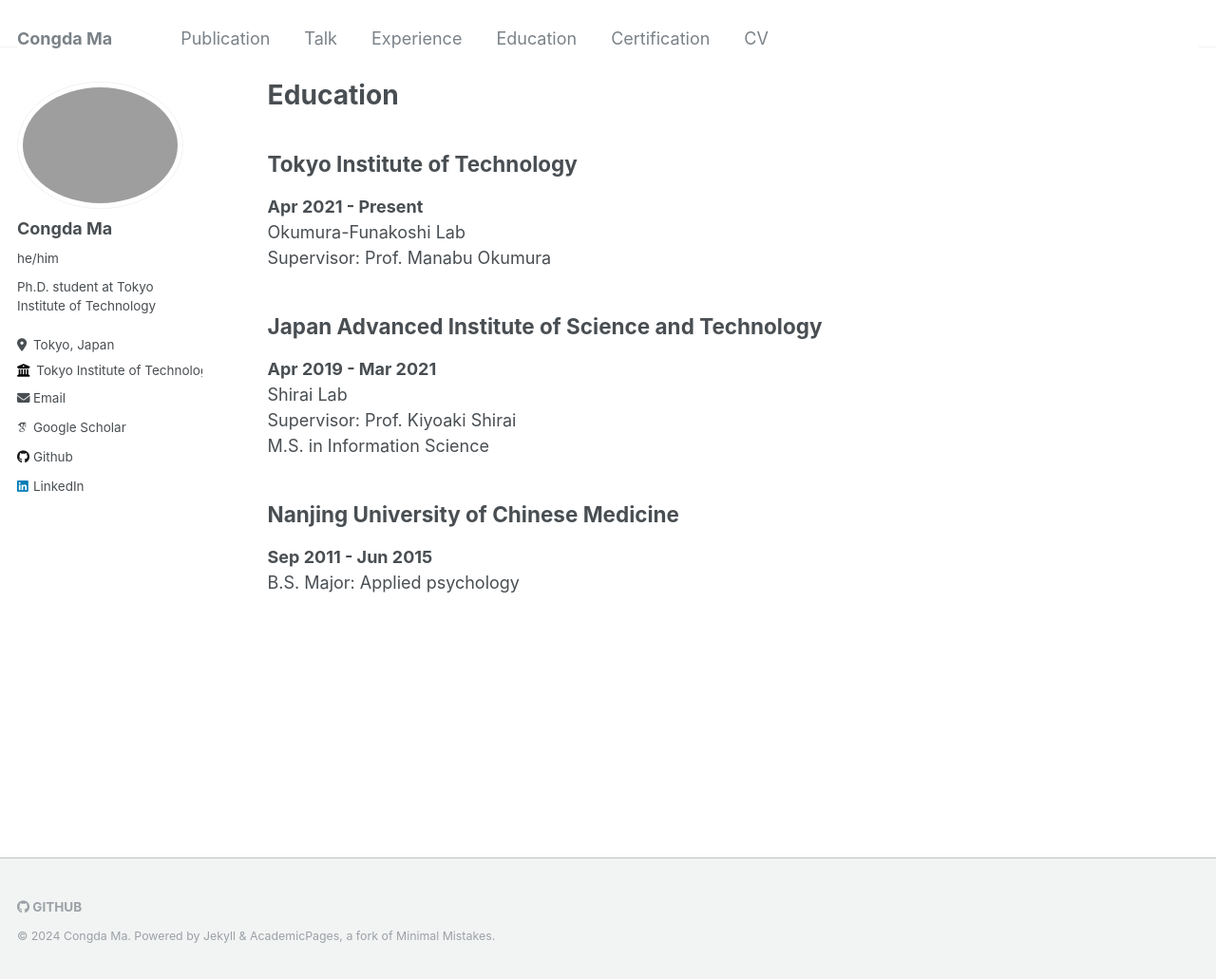
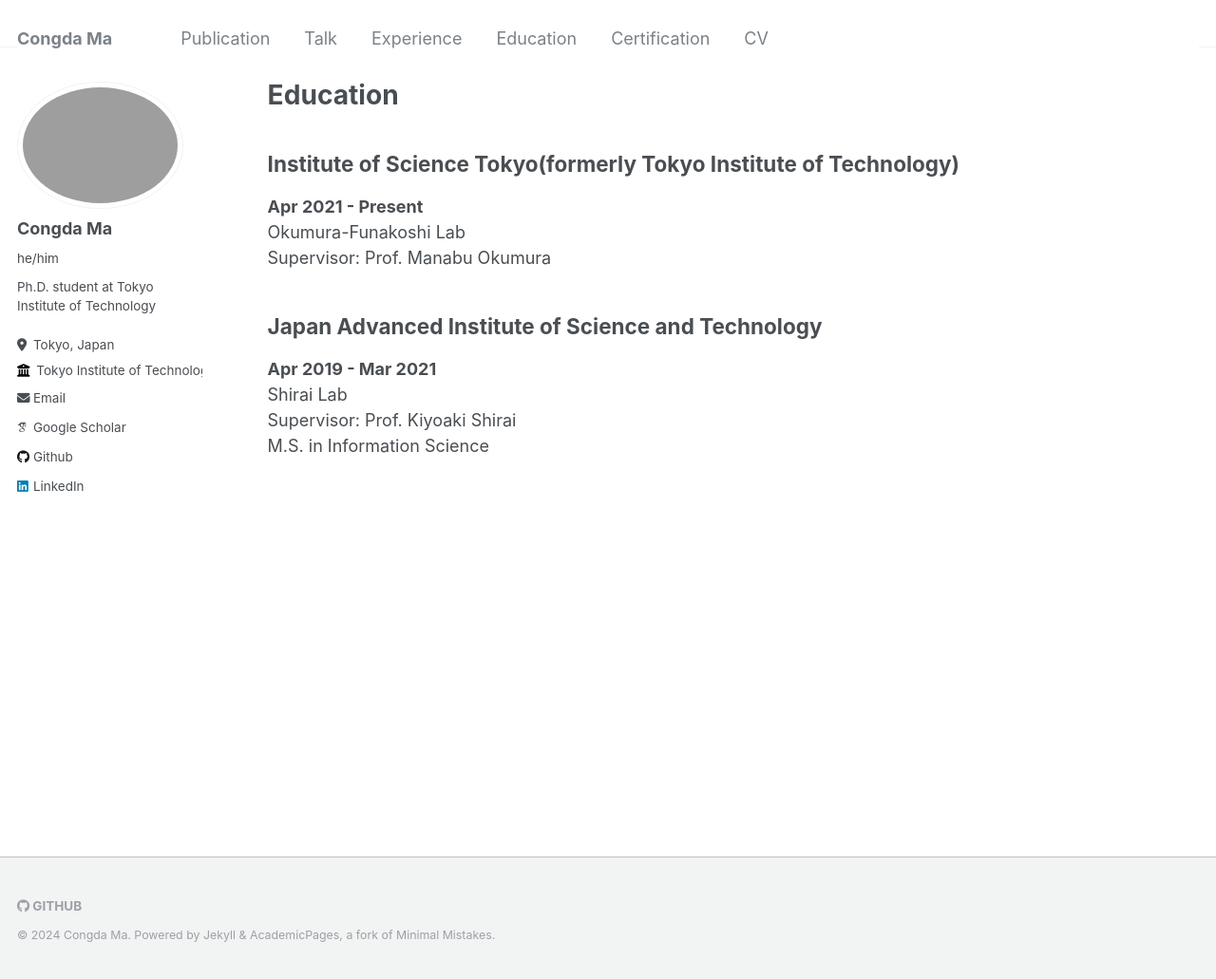
Before and after one commit to derrickmaa/derrickmaa.github.io, a Jekyll site: the page built from _pages/education.md, in a window 1280 px wide and 1031 px high. Shown: the whole window at 95% size. Built offline with Jekyll 4.4.1, drawn with Linux system fonts in a browser that asks for light colours; some web fonts are replaced.

Commit message:
Update education.md

```diff
--- a/_pages/education.md
+++ b/_pages/education.md
@@ -5,7 +5,7 @@ permalink: /education/
 author_profile: true
 ---
 
-## Tokyo Institute of Technology
+## Institute of Science Tokyo(formerly Tokyo Institute of Technology)
 **Apr 2021 - Present**\
 Okumura-Funakoshi Lab\
 Supervisor: Prof. Manabu Okumura
@@ -15,7 +15,3 @@ Supervisor: Prof. Manabu Okumura
 Shirai Lab\
 Supervisor: Prof. Kiyoaki Shirai\
 M.S. in Information Science
-
-## Nanjing University of Chinese Medicine
-**Sep 2011 - Jun 2015**\
-B.S. Major: Applied psychology
```
